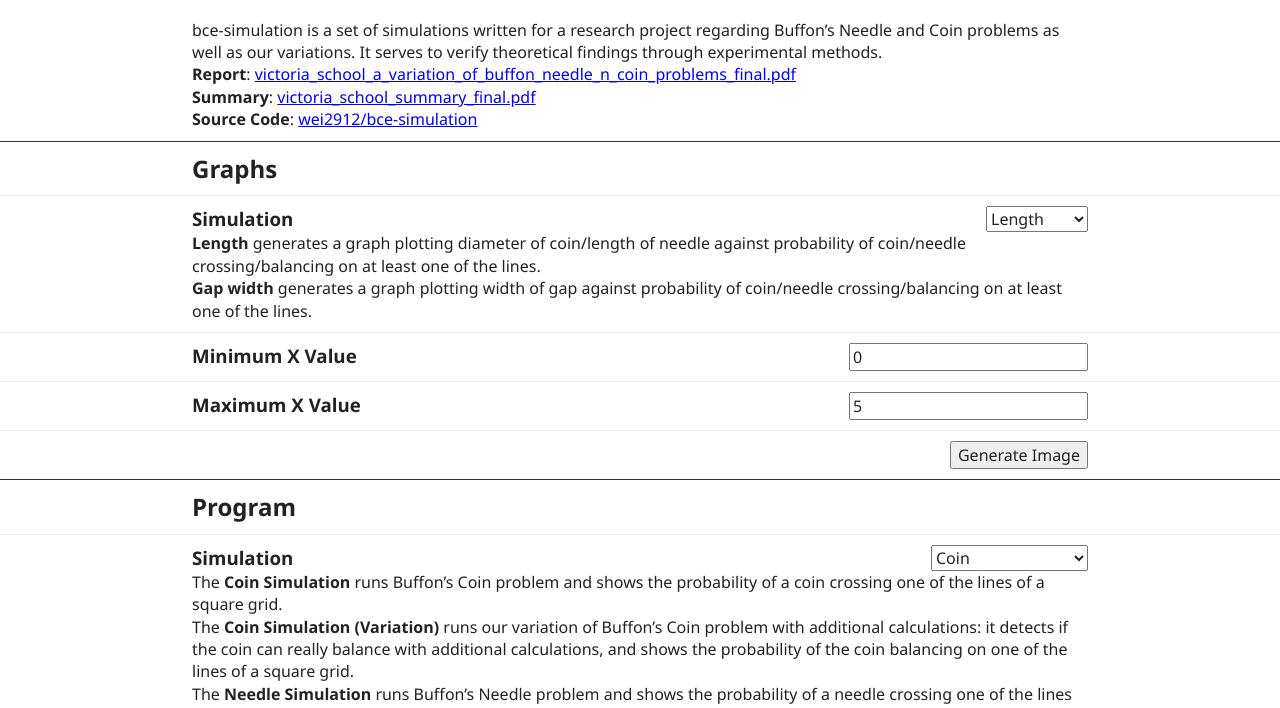
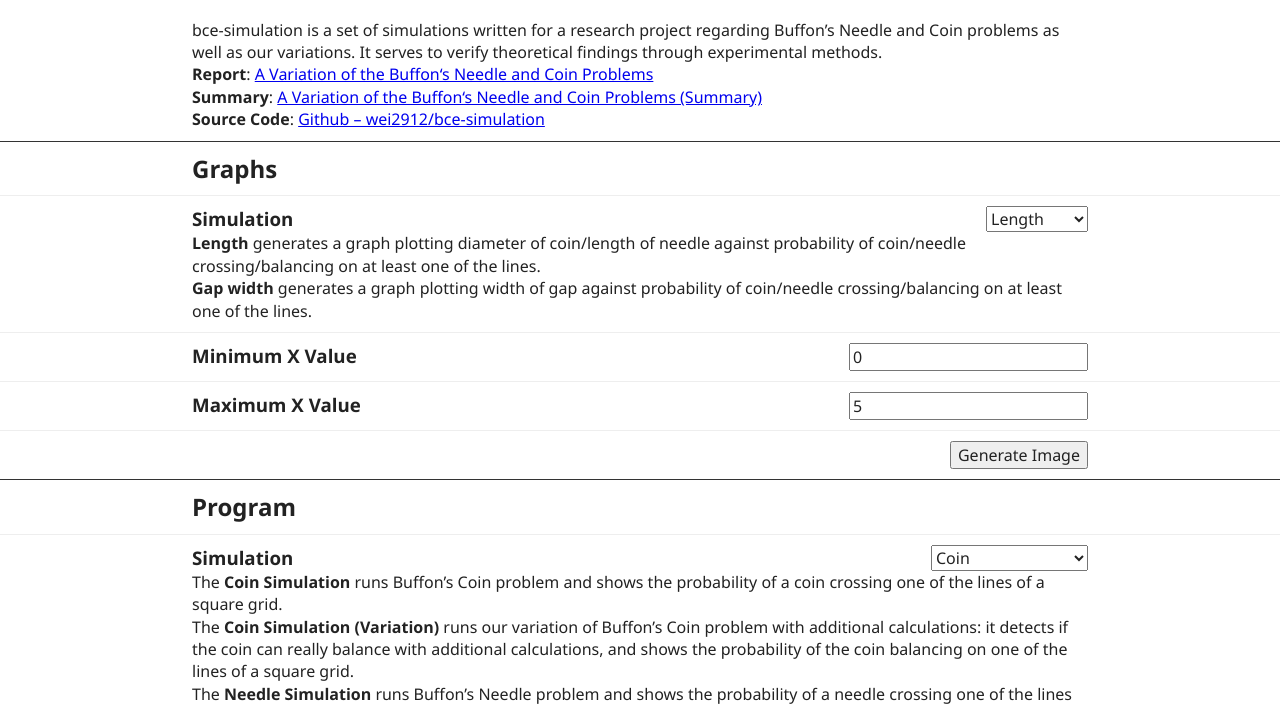
Before and after one commit to wei2912/bce-simulation, a website: page public/index.html in a window 1280 px wide. Shown: the part 79-787 px from the top of the page. Drawn offline with Linux system fonts and the light colour scheme.

Commit message:
Minor cosmetic changes such as smart quotes and proper titles.

```diff
--- a/public/index.html
+++ b/public/index.html
@@ -15,13 +15,13 @@
         bce-simulation is a set of simulations written for a research project regarding Buffon’s Needle and Coin problems as well as our variations. It serves to verify theoretical findings through experimental methods.
       </p>
       <p>
-        <strong>Report</strong>: <a href="docs/victoria_school_a_variation_of_buffon_needle_n_coin_problems_final.pdf">victoria_school_a_variation_of_buffon_needle_n_coin_problems_final.pdf</a>
+        <strong>Report</strong>: <a href="docs/victoria_school_a_variation_of_buffon_needle_n_coin_problems_final.pdf">A Variation of the Buffon‘s Needle and Coin Problems</a>
       </p>
       <p>
-        <strong>Summary</strong>: <a href="docs/victoria_school_summary_final.pdf">victoria_school_summary_final.pdf</a>
+        <strong>Summary</strong>: <a href="docs/victoria_school_summary_final.pdf">A Variation of the Buffon‘s Needle and Coin Problems (Summary)</a>
       </p>
       <p>
-        <strong>Source Code</strong>: <a href="https://github.com/wei2912/bce-simulation">wei2912/bce-simulation</a>
+        <strong>Source Code</strong>: <a href="https://github.com/wei2912/bce-simulation">Github – wei2912/bce-simulation</a>
       </p>
     </div>
   </div>
```
